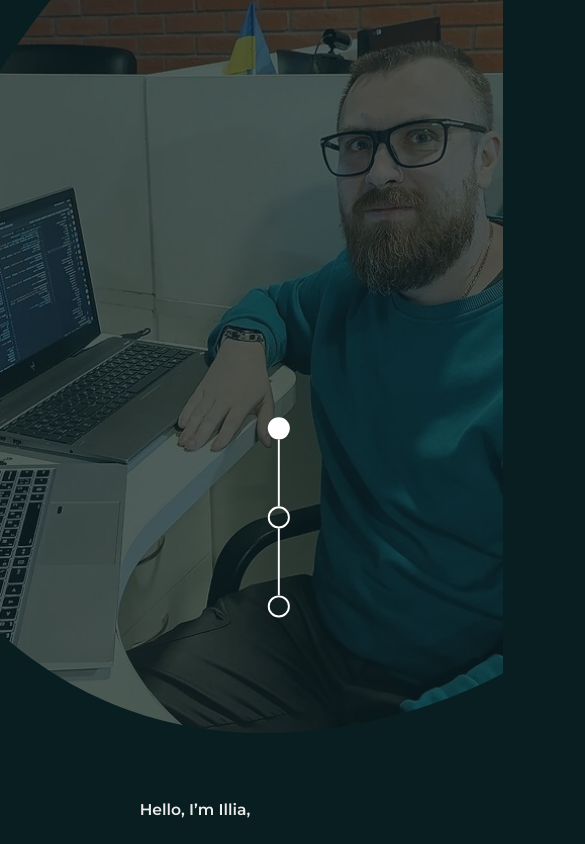
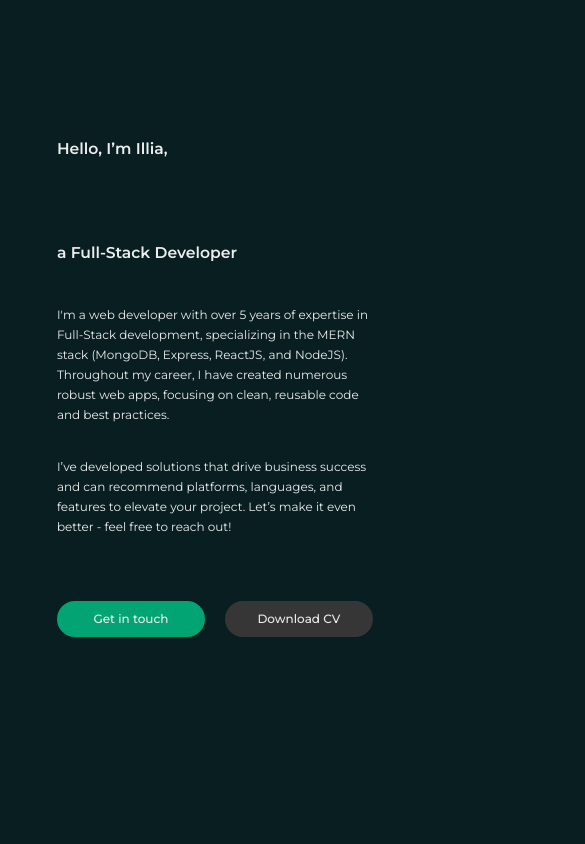
Before and after one commit to Tender6795/portfolio_next, a Next.js app: page / in a window 390 px wide. Shown: the top 844 px of the page, 585 px wide, since content can reach past the window. Built offline with nearby package versions, Linux system fonts and the light colour scheme.

Commit message:
Adaptive in progress

```diff
--- a/src/app/page.tsx
+++ b/src/app/page.tsx
@@ -5,11 +5,11 @@ import { Works } from "./сomponents/Works";
 
 export default function Home() {
   return (
-    <div>
+    <div className="w-[85.42%] flex flex-col items-end ml-auto">
       <AboutMe />
       <Skills />
       <Works />
-      <Footer/>
+      <Footer />
     </div>
   );
 }
--- a/src/app/сomponents/AboutMe.tsx
+++ b/src/app/сomponents/AboutMe.tsx
@@ -19,27 +19,29 @@ export const AboutMe = () => {
   };
 
   return (
-    <div className="flex flex-col-reverse lg:flex-row items-center lg:justify-end gap-6 lg:gap-0">
-      <div className="lg:w-[54.44%] lg:h-[16.88rem] lg:mr-[-12.08%] text-center lg:text-left">
+    <div className="w-full flex flex-row justify-between items-center gap-6">
+      <div className="flex-1 text-left">
         <h1 className="font-semibold text-responsive-h1 leading-responsive-h1">
           {`Hello, I’m Illia, `}
           <br />
-          {`a Full-Stack Developer`}
+          <span className="whitespace-nowrap inline-block relative z-10">
+            {`a Full-Stack Developer`}
+          </span>
         </h1>
-        <div className="w-full lg:w-[80%] mx-auto lg:mx-0">
-          <p className="font-normal text-responsive-p leading-responsive-p block">
+        <div>
+          <p className="font-normal text-responsive-p leading-responsive-p">
             I&apos;m a web developer with over 5 years of expertise in
             Full-Stack development, specializing in the MERN stack (MongoDB,
             Express, ReactJS, and NodeJS). Throughout my career, I have created
             numerous robust web apps, focusing on clean, reusable code and best
             practices.
           </p>
-          <p className="font-normal text-responsive-p leading-responsive-p mt-[2rem] block">
+          <p className="font-normal text-responsive-p leading-responsive-p mt-[2rem]">
             I’ve developed solutions that drive business success and can
             recommend platforms, languages, and features to elevate your
             project. Let’s make it even better - feel free to reach out!
           </p>
-          <div className="flex flex-col sm:flex-row gap-[1.25rem] mt-[4rem]">
+          <div className="flex flex-row gap-[1.25rem] mt-[4rem]">
             <Button text="Get in touch" onClick={getTouchHandle} />
             <Button
               text="Download CV"
--- a/src/app/сomponents/Skills.tsx
+++ b/src/app/сomponents/Skills.tsx
@@ -23,7 +23,7 @@ export const Skills = () => {
 
   return (
     <div className="w-full flex justify-end items-center mt-[130px]">
-      <div className="w-[1230px] flex justify-between">
+      <div className="w-full flex justify-between">
         <div className="w-[926px] flex flex-col items-start">
           <h1 className="font-semibold text-[64px] leading-[78px] mb-[40px]">
             Skill-Set
```
